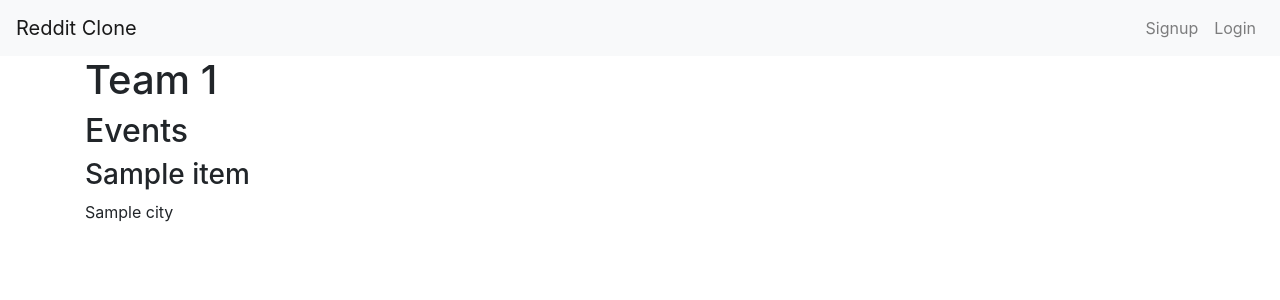
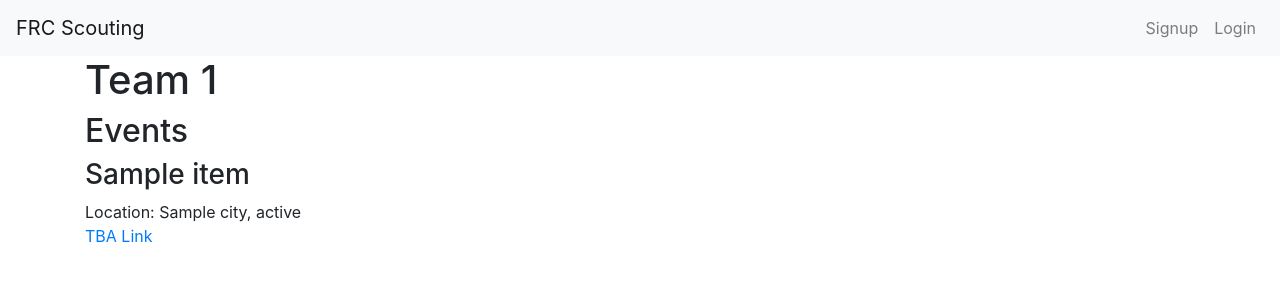
Before and after one commit to TCRobotics7021/FRCScouting7021, a Django app: page /scouting/team/1 in a window 1280 px wide. Shown: the top 300 px of the page. Run offline with Django 3.2, Linux system fonts and the light colour scheme; tables that the repository leaves empty hold one stand-in row (values such as "Sample post"); a database or web service that is not in the repository returns one stand-in record (values such as "Sample title"); data that the repository does not hold is empty; some libraries are stand-ins or nearby versions.

Commit message:
Updated base.html and README file

```diff
--- a/FRCScouting7021/scoutingdata/templates/scoutingdata/team.html
+++ b/FRCScouting7021/scoutingdata/templates/scoutingdata/team.html
@@ -14,9 +14,12 @@
 {% for event in events %}
 
 <h3>{{ event.name }}</h3>
+Location: {{ event.city }}, {{ event.state_prov }}
+<br />
+<a target="_blank" href="https://www.thebluealliance.com/event/{{event.key}}">TBA Link</a>
 
-{{ event.city }}
-
+<br />
+<br />
 {% endfor %}
 
 {% endif %}
--- a/FRCScouting7021/templates/base.html
+++ b/FRCScouting7021/templates/base.html
@@ -13,12 +13,12 @@
     <script defer src="https://use.fontawesome.com/releases/v5.0.9/js/all.js" integrity="sha384-8iPTk2s/jMVj81dnzb/iFR2sdA7u06vHJyyLlAd4snFpCl/SnyUjRrbdJsw1pGIl"
         crossorigin="anonymous"></script>
 
-    <title>Reddit Clone</title>
+    <title>FRC Scouting</title>
 </head>
 
 <body>
     <nav class="navbar navbar-expand-lg navbar-light bg-light">
-        <a class="navbar-brand" href="{% url 'home' %}">Reddit Clone</a>
+        <a class="navbar-brand" href="{% url 'home' %}">FRC Scouting</a>
         <button class="navbar-toggler" type="button" data-toggle="collapse" data-target="#navbarSupportedContent" aria-controls="navbarSupportedContent"
             aria-label="Toggle navigation">
             <span class="navbar-toggler-icon"></span>
```
Also changed, not shown: README.md.
